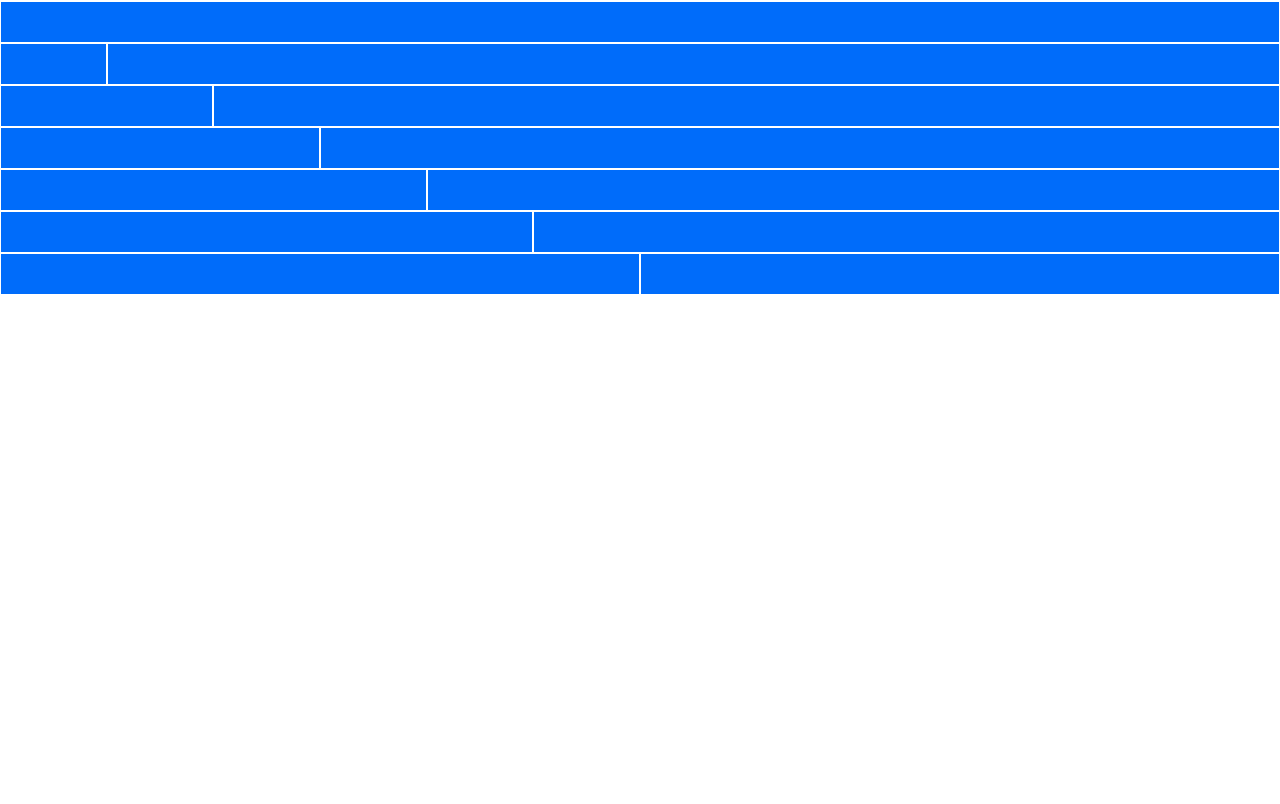
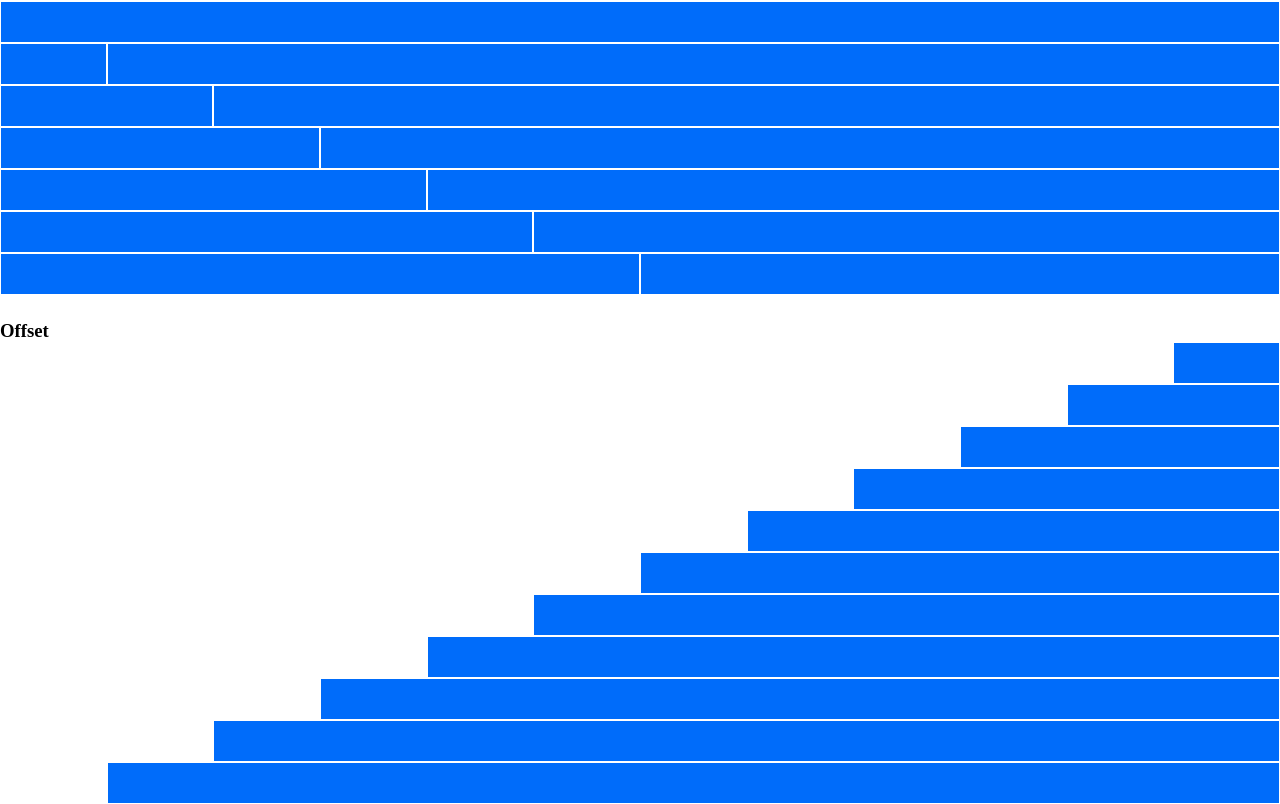
Before and after one commit to SaraG94/html-css-12bool, a plain HTML site: page index.html in a window 1280 px wide. Shown: the part 308-1112 px from the top of the page. Before the commit the page ends 800 px from the top, so only its background shows below. Drawn offline with Linux system fonts and the light colour scheme.

Commit message:
FEAT section offset+ frame offset +layout

```diff
--- a/css/frame.css
+++ b/css/frame.css
@@ -76,3 +76,49 @@
 	flex-basis: calc((100% / 12) * 12);
 	max-width: calc((100% / 12) * 12);
 }
+
+/*****offset***/
+
+.col-offset-1{
+	margin-left: calc((100% /12)*1);
+}
+
+.col-offset-2{
+	margin-left: calc((100% /12)*2);
+}
+
+.col-offset-3{
+	margin-left: calc((100% /12)*3);
+}
+
+.col-offset-4{
+	margin-left: calc((100% /12)*4);
+}
+
+.col-offset-5{
+	margin-left: calc((100% /12)*5);
+}
+
+.col-offset-6{
+	margin-left: calc((100% /12)*6);
+}
+
+.col-offset-7{
+	margin-left: calc((100% /12)*7);
+}
+
+.col-offset-8{
+	margin-left: calc((100% /12)*8);
+}
+
+.col-offset-9{
+	margin-left: calc((100% /12)*9);
+}
+
+.col-offset-10{
+	margin-left: calc((100% /12)*10);
+}
+
+.col-offset-11{
+	margin-left: calc((100% /12)*11);
+}
--- a/css/style.css
+++ b/css/style.css
@@ -10,10 +10,12 @@
     background-color: #00E165;
 }
 /**seconda sezione**/
-section.tetris{
+section.tetris,
+.offset{
 	padding-top: 25px;
 }
 
-section.tetris [class^='col']{
+section.tetris [class^='col'],
+.offset [class^='col']{
 	padding: 20px;
 }
--- a/index.html
+++ b/index.html
@@ -155,7 +155,23 @@
     </section>
 
     <!--offset-->
-
-
+    <section class="offset">
+        <h3>Offset</h3>
+        <div class="container">
+            <div class="row">
+                <div class="col-1 col-offset-11"></div>
+                <div class="col-2 col-offset-10"></div>
+                <div class="col-3 col-offset-9"></div>
+                <div class="col-4 col-offset-8"></div>
+                <div class="col-5 col-offset-7"></div>
+                <div class="col-6 col-offset-6"></div>
+                <div class="col-7 col-offset-5"></div>
+                <div class="col-8 col-offset-4"></div>
+                <div class="col-9 col-offset-3"></div>
+                <div class="col-10 col-offset-2"></div>
+                <div class="col-11 col-offset-1"></div>
+            </div>
+        </div>
+    </section>
 </body>
 </html>
```
